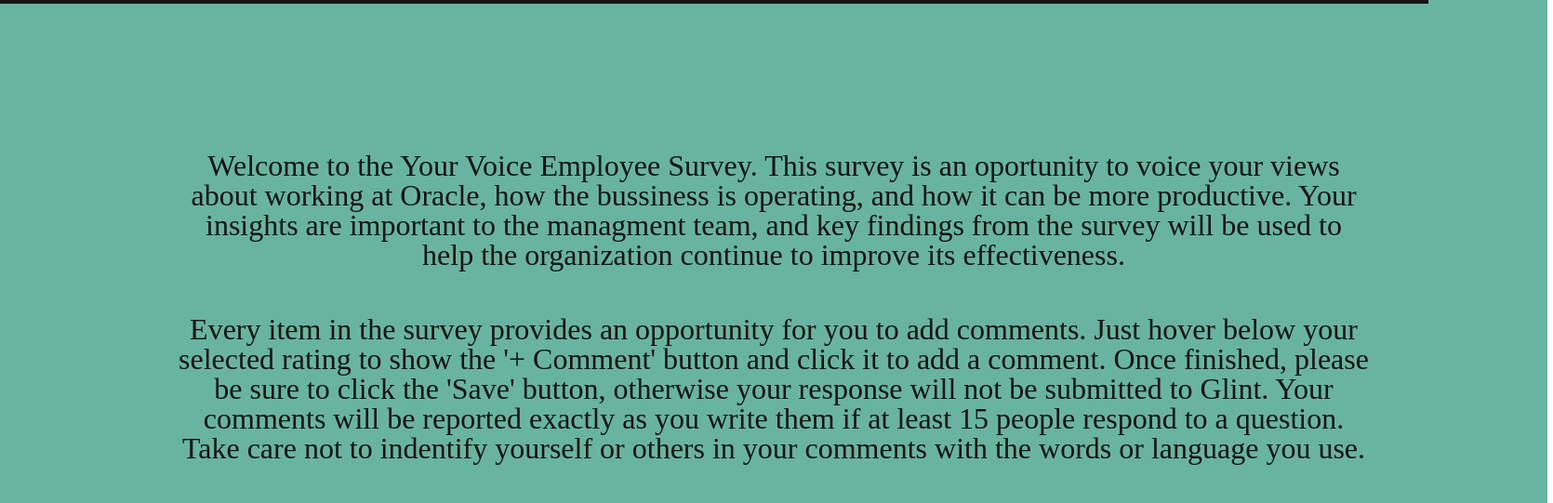
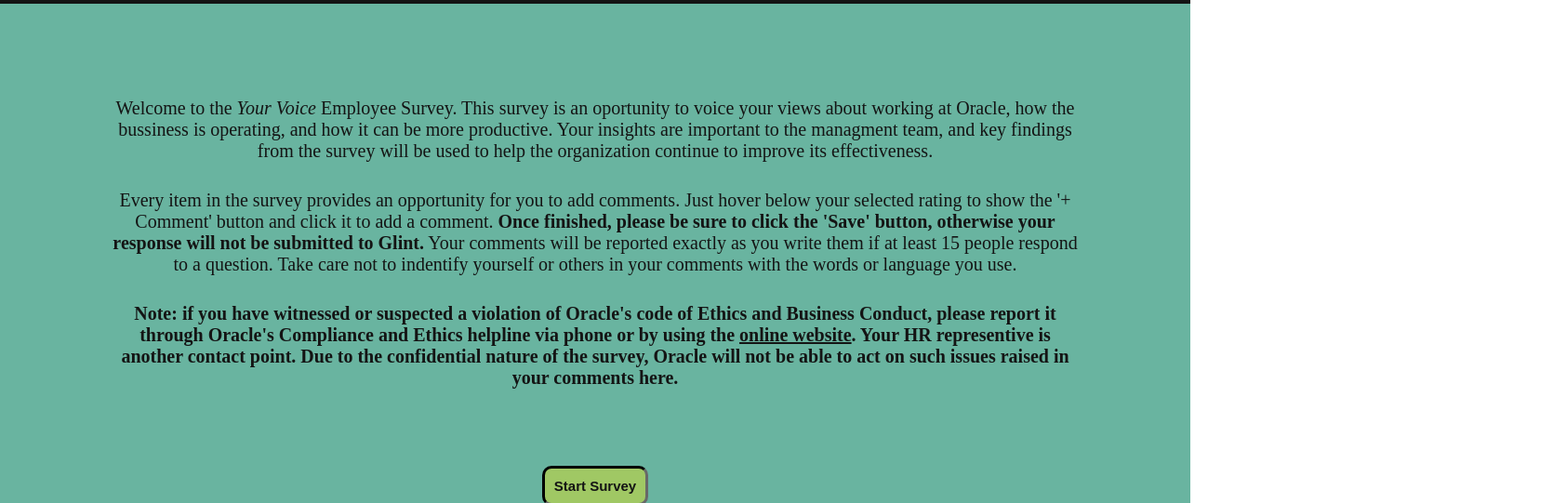
Before and after one commit to Danatts/PruebaRDS, a website: page Survey/index.html in a window 1280 px wide. Shown: the part 76-617 px from the top of the page at 93% size, 1670 px wide, since content can reach past the window. Drawn offline with Linux system fonts and the light colour scheme.

Commit message:
Update css-reset.css

```diff
--- a/Survey/css/css-reset.css
+++ b/Survey/css/css-reset.css
@@ -14,29 +14,39 @@
 	margin: 0;
 	padding: 0;
 	border: 0;
-	font-size: 100%;
-	font: inherit;
+  box-sizing: border-box;
 	vertical-align: baseline;
 }
+
+html {
+  font-size: 62.5%;
+}
+
+a, a:link, a:visited, a:hover, a:active {
+  color: unset;
+  text-decoration: none;
+}
+
 /* HTML5 display-role reset for older browsers */
 article, aside, details, figcaption, figure,
 footer, header, hgroup, menu, nav, section {
 	display: block;
 }
-body {
-	line-height: 1;
-}
+
 ol, ul {
 	list-style: none;
 }
+
 blockquote, q {
 	quotes: none;
 }
+
 blockquote:before, blockquote:after,
 q:before, q:after {
 	content: '';
 	content: none;
 }
+
 table {
 	border-collapse: collapse;
 	border-spacing: 0;
```
